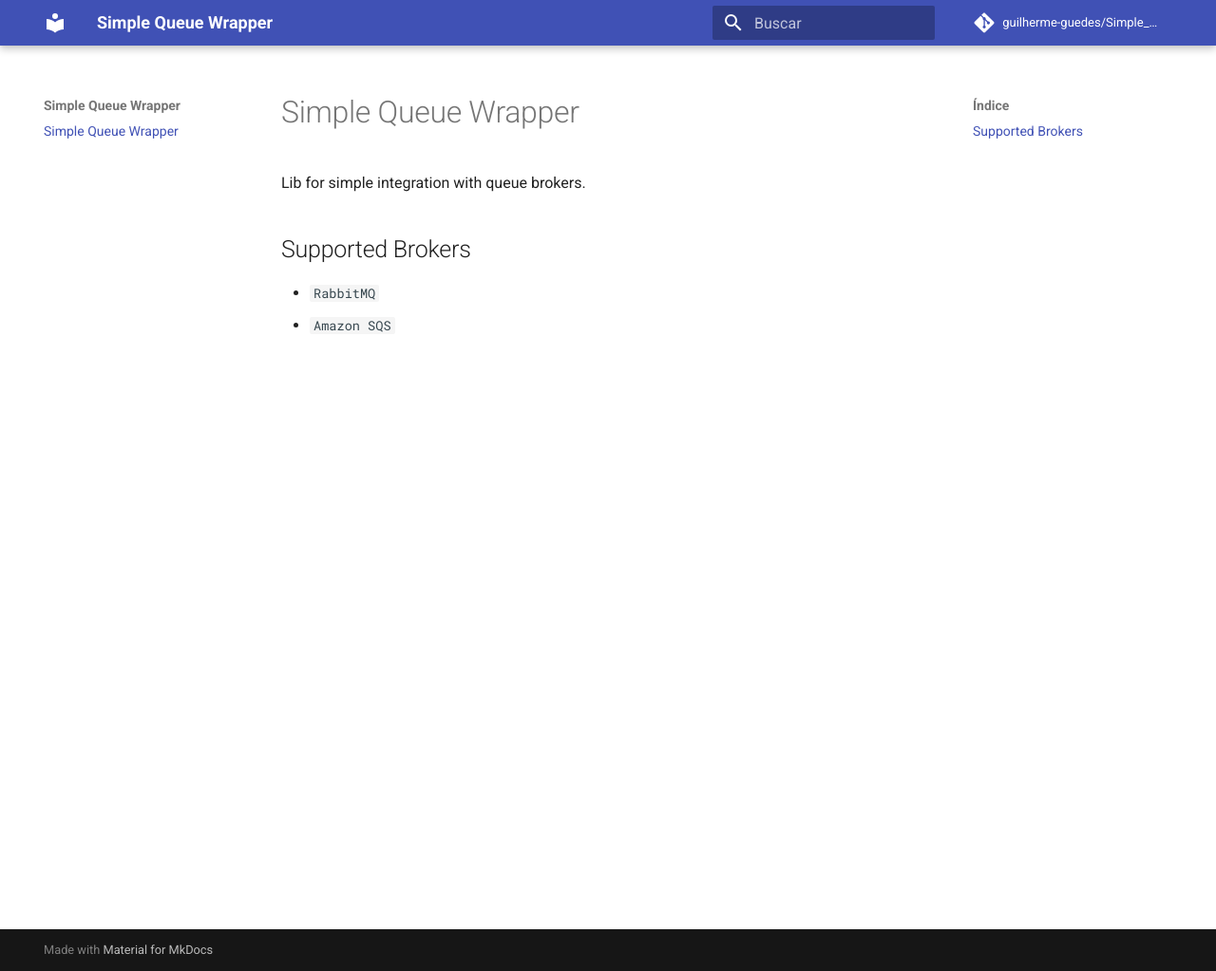
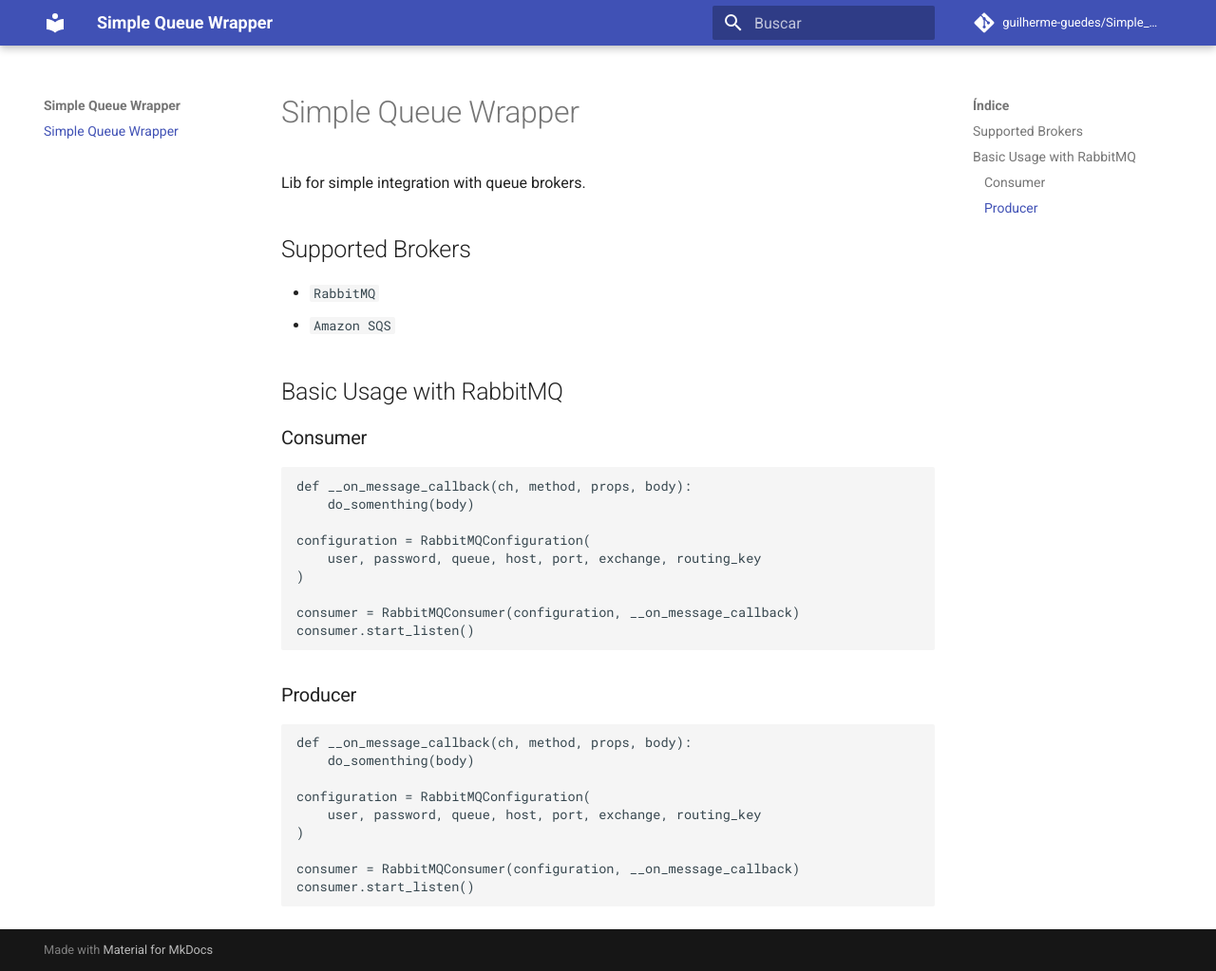
Before and after one commit to guilherme-guedes/PythonQueueWrapper, an MkDocs documentation site: the page built from docs/index.md, in a window 1280 px wide and 1023 px high. Shown: the whole window at 95% size. Built offline with MkDocs 1.6.1 and Material for MkDocs 9.7.7, drawn with Linux system fonts in a browser that asks for light colours; comment, search, counter and statistics services are not loaded.

Commit message:
RabbitMQ pub test

````diff
--- a/docs/index.md
+++ b/docs/index.md
@@ -6,3 +6,31 @@
 
 * `RabbitMQ`
 * `Amazon SQS`
+
+## Basic Usage with RabbitMQ
+
+### Consumer
+```
+def __on_message_callback(ch, method, props, body):
+    do_somenthing(body)
+
+configuration = RabbitMQConfiguration(
+    user, password, queue, host, port, exchange, routing_key
+)
+
+consumer = RabbitMQConsumer(configuration, __on_message_callback)
+consumer.start_listen()
+```
+
+### Producer
+```
+def __on_message_callback(ch, method, props, body):
+    do_somenthing(body)
+
+configuration = RabbitMQConfiguration(
+    user, password, queue, host, port, exchange, routing_key
+)
+
+consumer = RabbitMQConsumer(configuration, __on_message_callback)
+consumer.start_listen()
+```
````
Also changed, not shown: README.md (+0 -4 lines), 3 other files.
